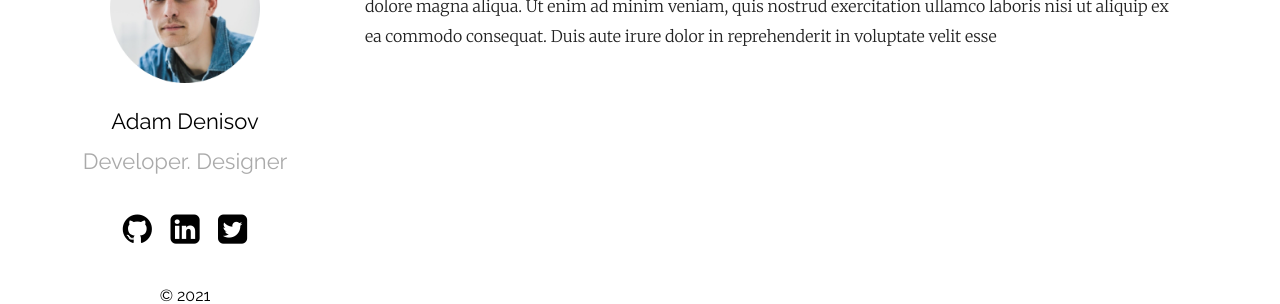
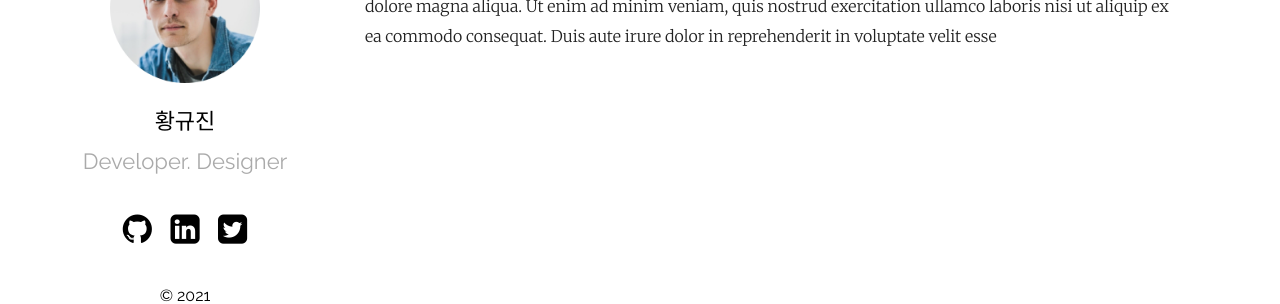
Before and after one commit to rbwls0311/rbwls0311.github.io, a Jekyll site: the page built from index.md, in a window 1280 px wide. Shown: the part 230-534 px from the top of the page. Built offline with Jekyll 4.4.1, drawn with Linux system fonts in a browser that asks for light colours.

Commit message:
타이틀 누렁이

```diff
--- a/_config.yml
+++ b/_config.yml
@@ -1,4 +1,4 @@
-title: Your awesome title
+title: 누렁이
 author: GitHub User
 email: your-email@domain.com
 description: > # this means to ignore newlines until "show_exerpts:"
@@ -12,7 +12,7 @@ show_excerpts: true # set to true to show excerpts on the homepage
 sass:
   sass_dir: _sass
 plainwhite:
-  name: Adam Denisov
+  name: 황규진
   tagline: Developer. Designer
   date_format: "%b %-d, %Y"
   sitemap: true # set to true to generate sitemap.xml content
```
